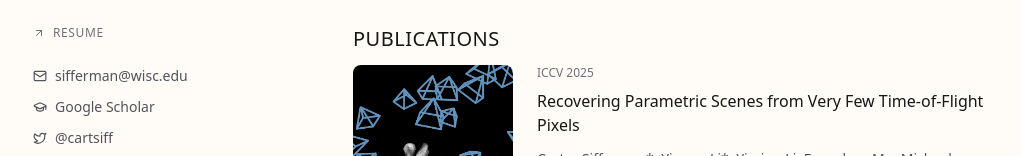
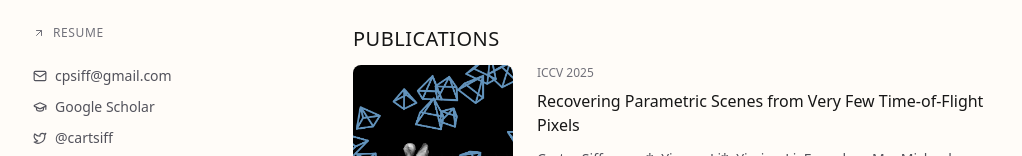
Before and after one commit to cpsiff/cpsiff.github.io, a Next.js app: page / in a window 1280 px wide. Shown: the part 507-663 px from the top of the page, without its empty margins (127-1149 px from the left). Built offline with nearby package versions, Linux system fonts and the light colour scheme.

Commit message:
update email

```diff
--- a/src/data/aboutme.ts
+++ b/src/data/aboutme.ts
@@ -36,7 +36,7 @@ export const aboutMe: AboutMe = {
   You can check them out <a href="https://youtu.be/vJdfpmd6OE0?si=__uS_1874i1nkKaM">here</a>,
   <a href="https://youtu.be/4m9GzPTr8y4?si=gW6ku43Z9g0sGfJd">here</a>,
   and <a href="https://youtu.be/p6G4_JU5y2k">here</a>.`,
-  email: "sifferman@wisc.edu",
+  email: "cpsiff@gmail.com",
   imageUrl:
     "/CarterSifferman.jpg",
   githubUsername: "cpsiff",
```
